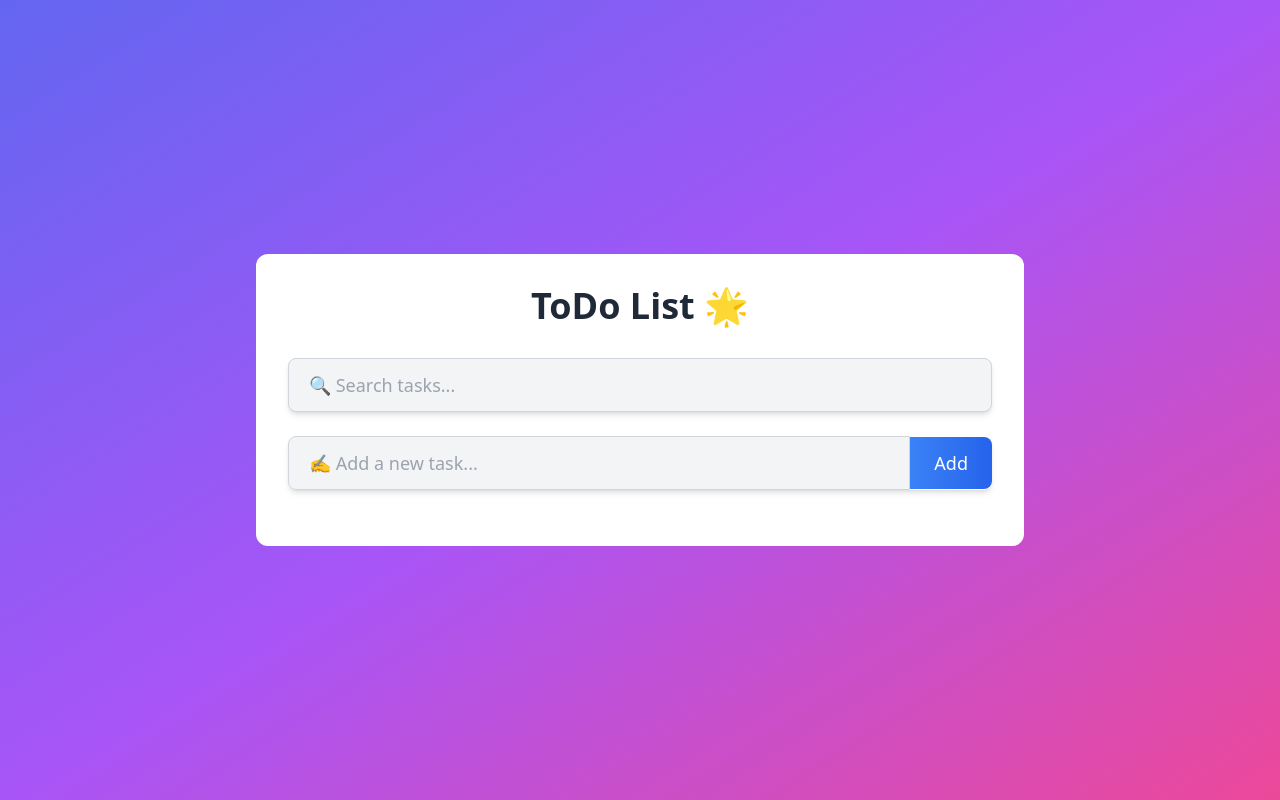
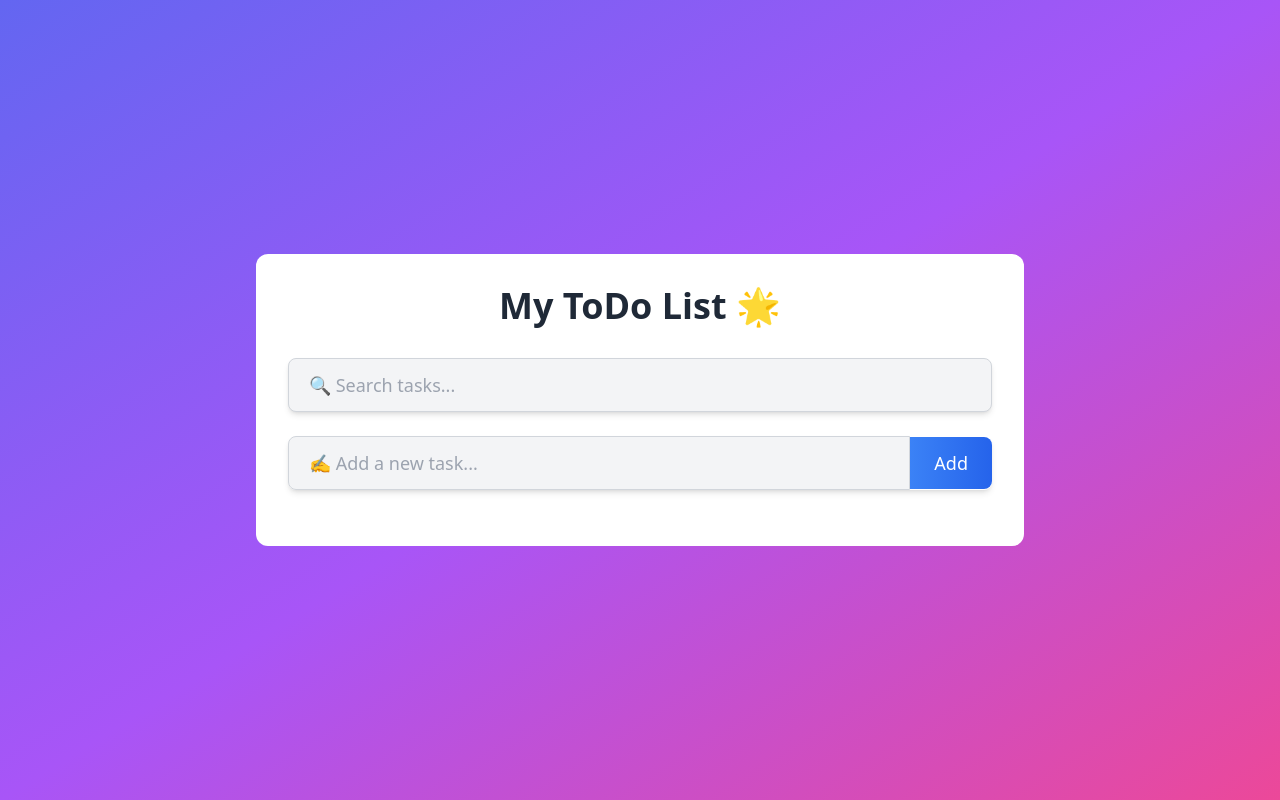
Before and after one commit to alka-singh19/Deploy-2, a plain HTML site: page index.html in a window 1280 px wide. Drawn offline with nearby package versions, Linux system fonts and the light colour scheme.

Commit message:
title change

```diff
--- a/index.html
+++ b/index.html
@@ -16,7 +16,7 @@
     <div class="w-full max-w-3xl bg-white p-8 rounded-xl shadow-6xl">
       <!-- Header Section -->
       <h1 class="text-4xl font-bold text-center text-gray-800 mb-8">
-        ToDo List 🌟
+        My ToDo List 🌟
       </h1>
 
       <!-- Search Section -->
```
